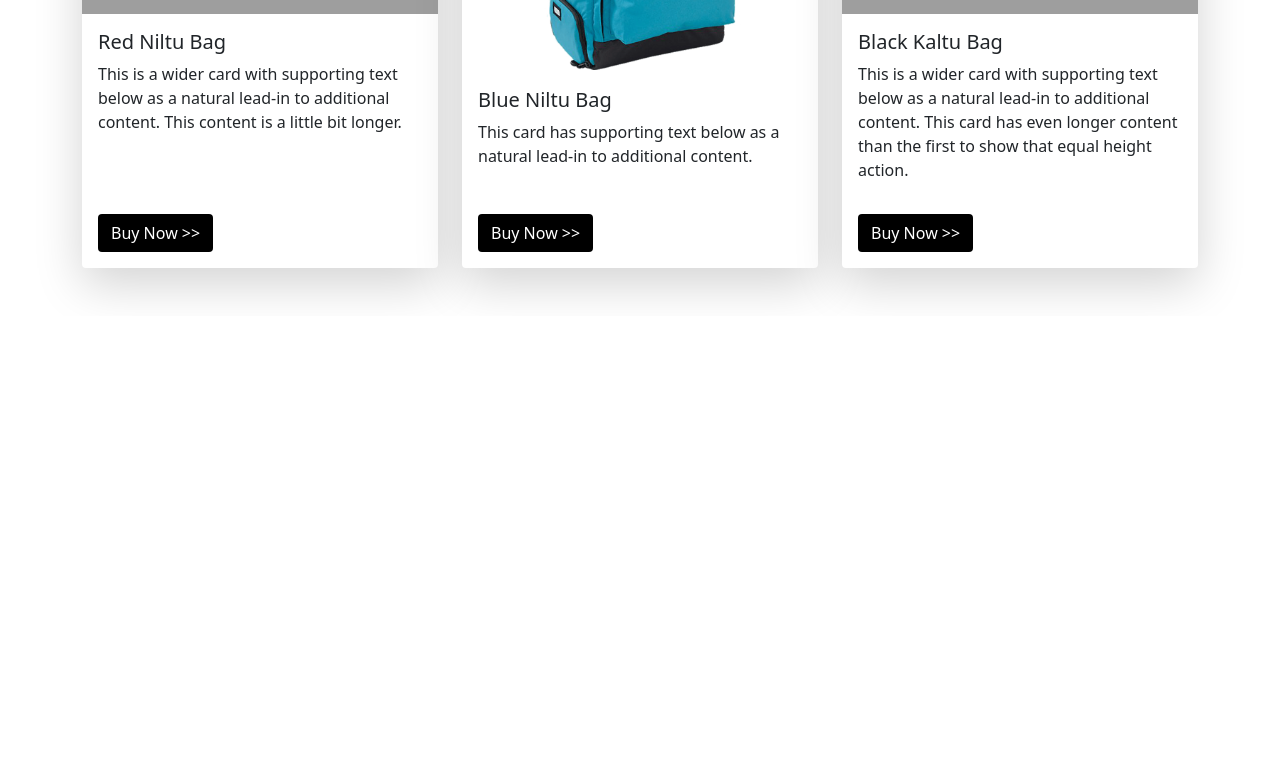
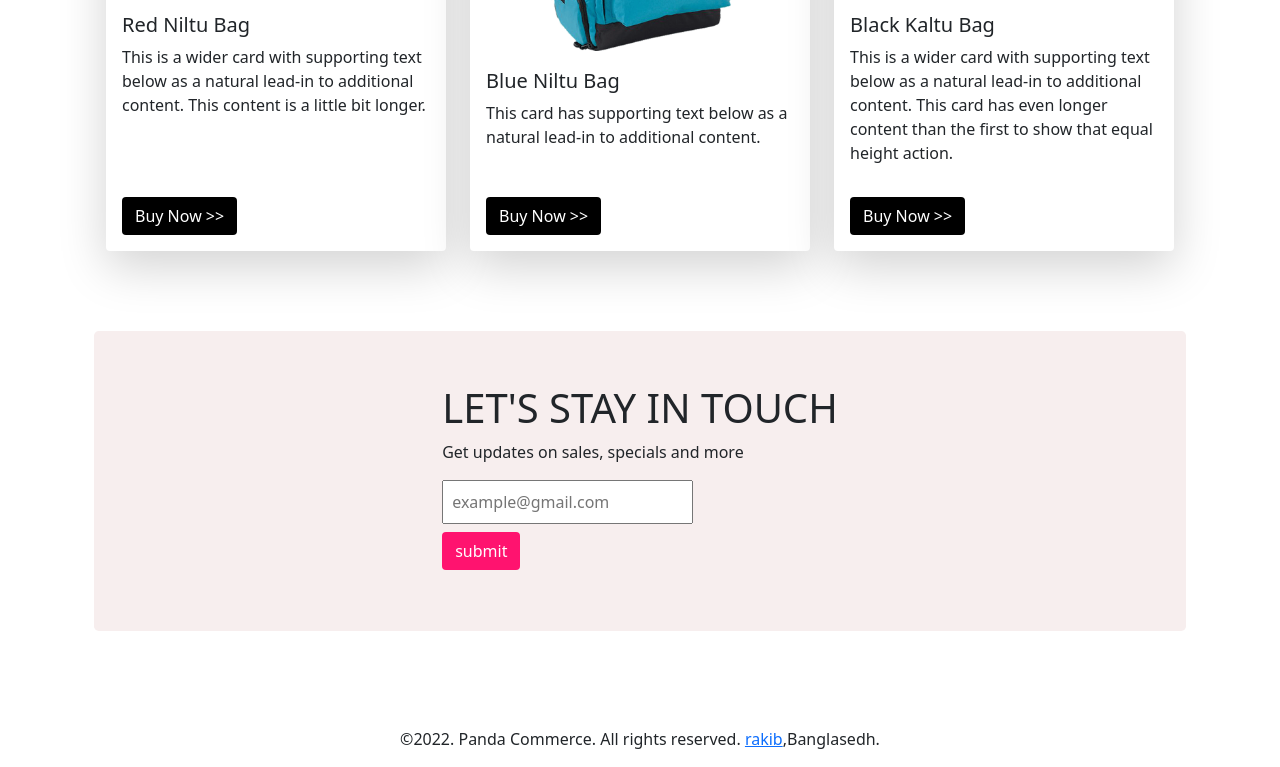
Before and after one commit to rakib-007/panda-e-commerce, a plain HTML site: page index.html in a window 1280 px wide. Shown: the part 1704-2471 px from the top of the page. Before the commit the page ends 2020 px from the top, so only its background shows below. Drawn offline with nearby package versions, Linux system fonts and the light colour scheme; grey boxes are pictures that could not be loaded.

Commit message:
last commt

```diff
--- a/index.html
+++ b/index.html
@@ -139,7 +139,8 @@
                     </div>
                 </div>
             </section>
-            <section class="container">
+            <section  class="container my-5 ">
+                <section  class="container">
                 <h2 class="my-3">
                     Shoes
                 </h2>
@@ -184,7 +185,8 @@
             </section>
 
 
-            <section class="container my-5 ">
+            <section  class="container my-5  ">
+                <section  class="container my-5 ">
                 <h2 class="my-3">
                     Backpack
                 </h2>
@@ -227,9 +229,24 @@
                     </div>
                   </div>
             </section>
+
+            <section style="height:300px;background-color:rgb(247, 238, 238) ;margin-top: 80px;" class="container  rounded-3 d-flex align-items-center justify-content-center">
+                <div>
+                    <h1>
+                        LET'S STAY IN TOUCH
+                    </h1>
+                    <p>
+                        Get updates on sales, specials and more
+
+                    </p>
+                    <input class="p-2" placeholder="example@gmail.com" type="email" name="" id="">
+                    <br>
+                    <button style="background-color: #FF136F;" class="btn btn my-2 text-white" type="submit">submit</button>
+                </div>
+            </section>
     </main>
     <footer>
-
+        <p class="text-center pt-5">©2022. Panda Commerce. All rights reserved. <a href="">rakib</a>,Banglasedh.</p>
     </footer>
     <!-- bundle js  -->
     <script src="https://cdn.jsdelivr.net/npm/bootstrap@5.0.2/dist/js/bootstrap.bundle.min.js" integrity="sha384-MrcW6ZMFYlzcLA8Nl+NtUVF0sA7MsXsP1UyJoMp4YLEuNSfAP+JcXn/tWtIaxVXM" crossorigin="anonymous"></script>
```
